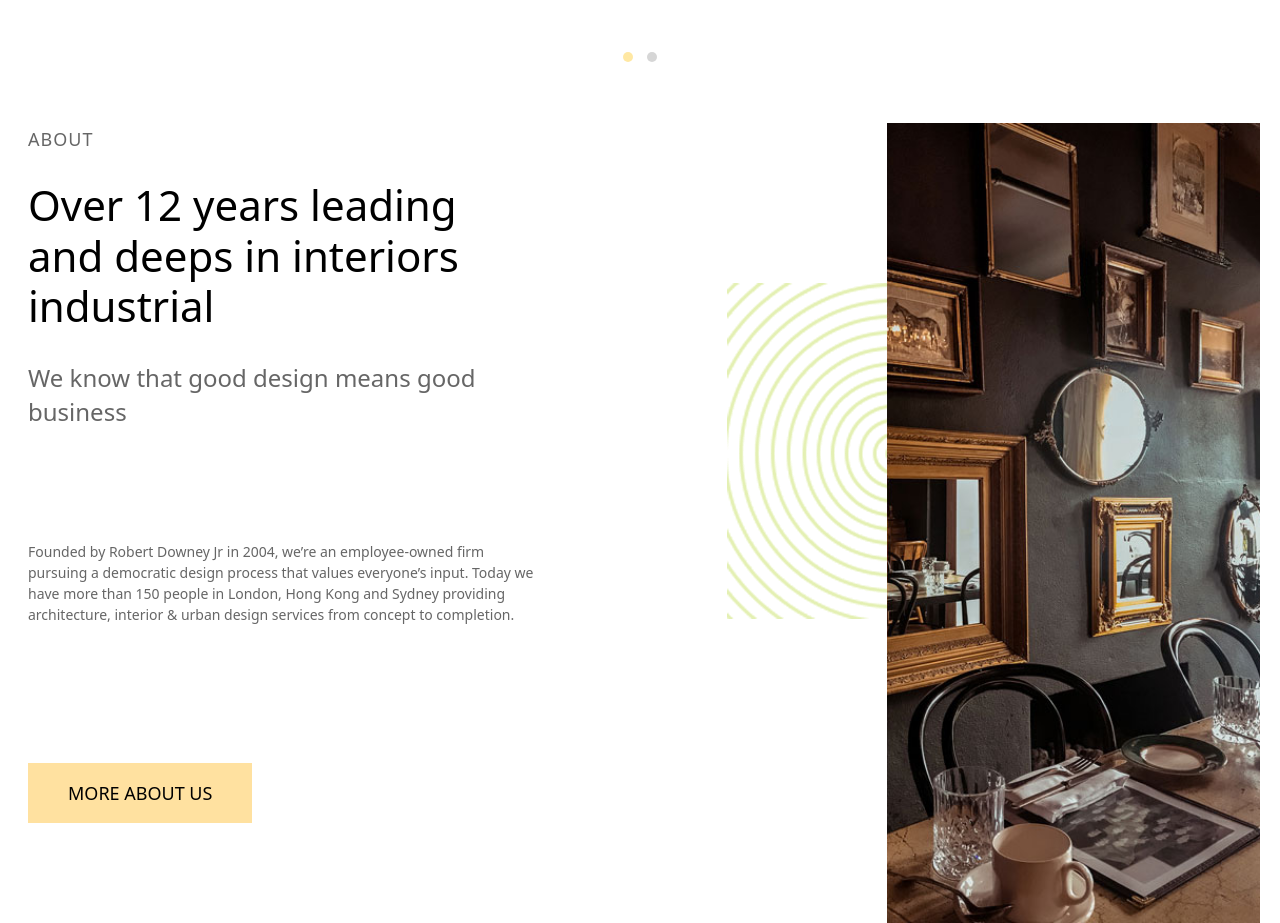
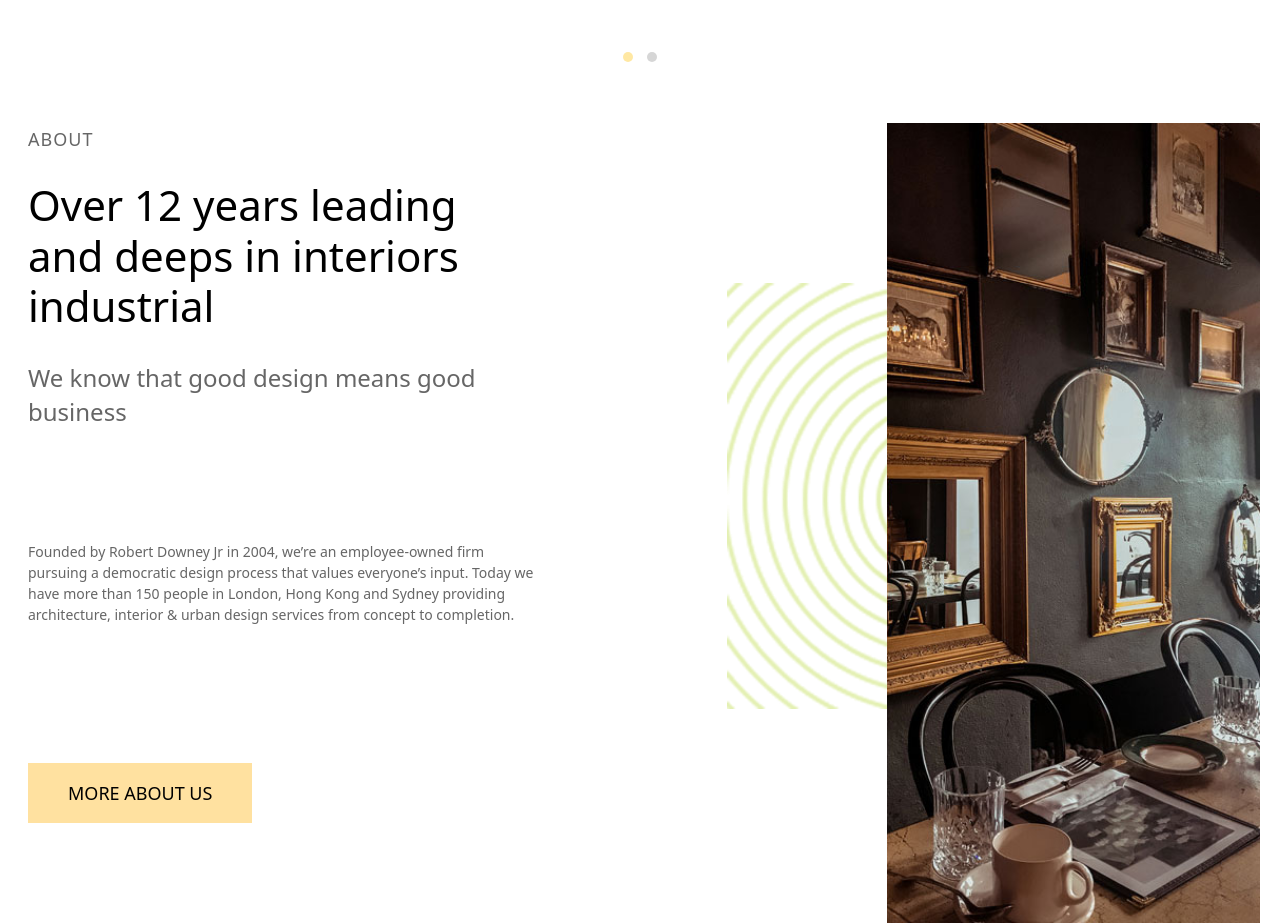
Before and after one commit to SarahAhmadova/Rustic-website, a plain HTML site: page index.html in a window 1280 px wide. Shown: the part 2689-3612 px from the top of the page. Drawn offline with nearby package versions, Linux system fonts and the light colour scheme.

Commit message:
set about pattern width

```diff
--- a/assets/sass/style.scss
+++ b/assets/sass/style.scss
@@ -239,7 +239,6 @@ body {
         }
 
         .langs {
-            // width: 60%;
             display: flex;
             justify-content: flex-end;
 
@@ -377,12 +376,6 @@ body {
                         font-weight: 400;
                     }
                 }
-
-
-
-
-
-
             }
 
             .owl-dots {
@@ -703,6 +696,7 @@ body {
                 position: absolute;
                 top: 20%;
                 left: -20px;
+                width: 80%;
             }
 
             .img-box {
```
Also changed, not shown: assets/css/style.css, assets/css/style.min.css, 2 other files.
